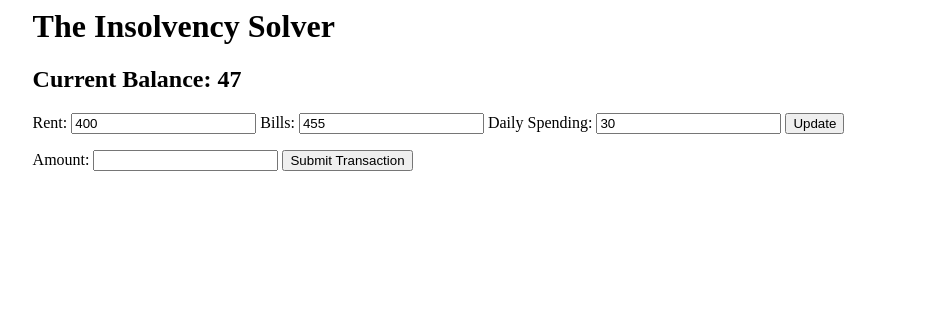
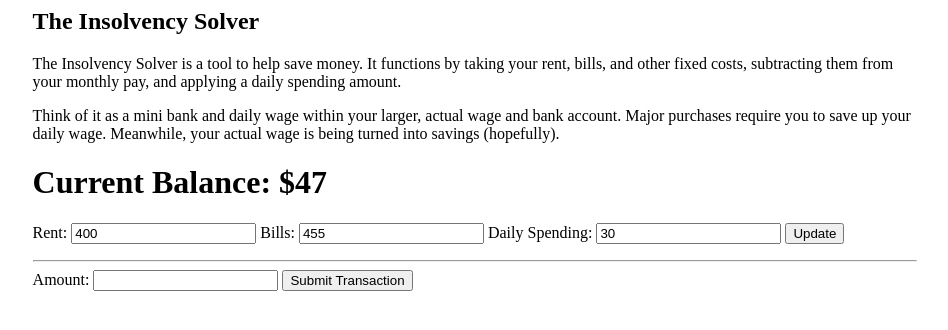
Before and after one commit to jakemadison/The_Insolvency_Solver, a Flask app: page / in a window 1280 px wide. Shown: the top 330 px of the page, without its empty margins (165-1113 px from the left). Run offline with Flask 2, Linux system fonts and the light colour scheme; data comes from the database, SQL or seed files in the repository.

Commit message:
desc added.

```diff
--- a/app/templates/index.html
+++ b/app/templates/index.html
@@ -9,9 +9,21 @@
 
 <body>
 
-<div id="heading" class="center_div"><h1>The Insolvency Solver</h1>
+<div id="heading" class="center_div"><h2>The Insolvency Solver</h2>
 
-    <div id="current_balance"><h2>Current Balance: {{ rates.balance }}</h2></div>
+    <div id="description">
+        <p>The Insolvency Solver is a tool to help save money.  It functions by taking your rent, bills,
+        and other fixed costs, subtracting them from your monthly pay, and applying a daily
+        spending amount. </p>
+
+        <p>Think of it as a mini bank and daily wage within your larger, actual wage and bank account.
+            Major purchases require you to save up your daily wage.
+            Meanwhile, your actual wage is being turned into savings (hopefully).</p>
+    </div>
+
+
+
+    <div id="current_balance"><h1>Current Balance: ${{ rates.balance }}</h1></div>
 
     <div id="entry_forms">
         <form action="/submit" method="post">
@@ -22,6 +34,7 @@
         </form>
     </div>
 
+    <hr>
 
     <div id="transaction_forms">
         <form action="/submit_transaction" method="post">
```
Also changed, not shown: todo.md (+5 -0 lines).
